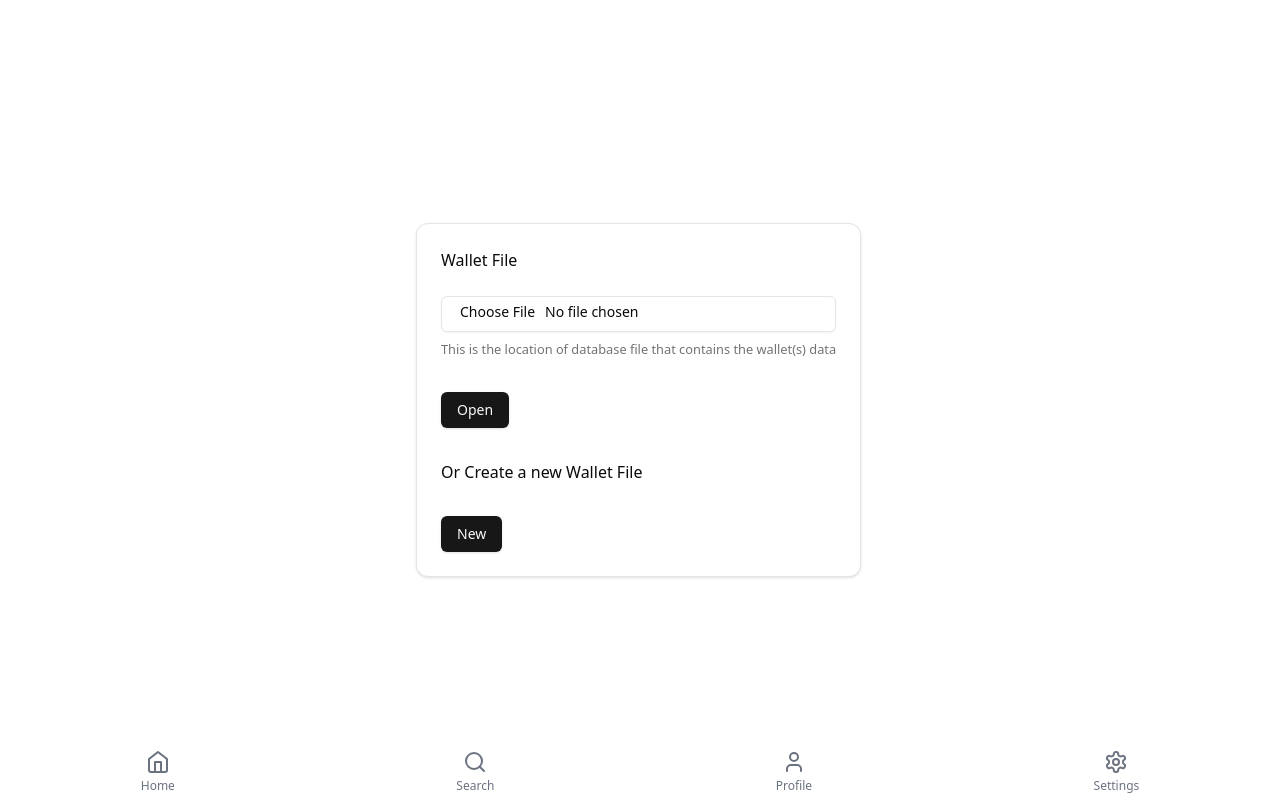
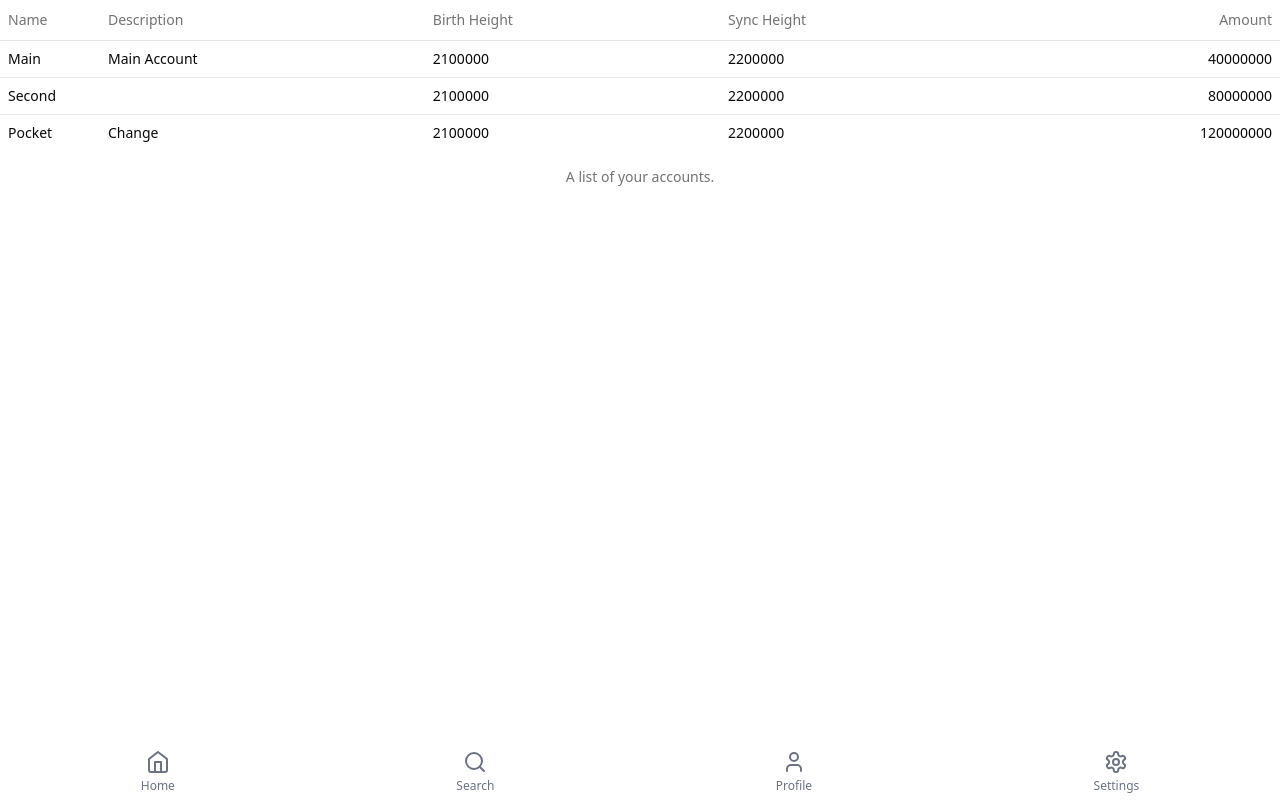
Before and after one commit to hhanh00/zkool-app, a React (Vite) app: page / in a window 1280 px wide. Built offline with nearby package versions, Linux system fonts and the light colour scheme.

Commit message:
feat: account list (#5)

```diff
--- /dev/null
+++ b/src/components/ui/table.tsx
@@ -0,0 +1,120 @@
+import * as React from "react"
+
+import { cn } from "@/lib/utils"
+
+const Table = React.forwardRef<
+  HTMLTableElement,
+  React.HTMLAttributes<HTMLTableElement>
+>(({ className, ...props }, ref) => (
+  <div className="relative w-full overflow-auto">
+    <table
+      ref={ref}
+      className={cn("w-full caption-bottom text-sm", className)}
+      {...props}
+    />
+  </div>
+))
+Table.displayName = "Table"
+
+const TableHeader = React.forwardRef<
+  HTMLTableSectionElement,
+  React.HTMLAttributes<HTMLTableSectionElement>
+>(({ className, ...props }, ref) => (
+  <thead ref={ref} className={cn("[&_tr]:border-b", className)} {...props} />
+))
+TableHeader.displayName = "TableHeader"
+
+const TableBody = React.forwardRef<
+  HTMLTableSectionElement,
+  React.HTMLAttributes<HTMLTableSectionElement>
+>(({ className, ...props }, ref) => (
+  <tbody
+    ref={ref}
+    className={cn("[&_tr:last-child]:border-0", className)}
+    {...props}
+  />
+))
+TableBody.displayName = "TableBody"
+
+const TableFooter = React.forwardRef<
+  HTMLTableSectionElement,
+  React.HTMLAttributes<HTMLTableSectionElement>
+>(({ className, ...props }, ref) => (
+  <tfoot
+    ref={ref}
+    className={cn(
+      "border-t bg-muted/50 font-medium [&>tr]:last:border-b-0",
+      className
+    )}
+    {...props}
+  />
+))
+TableFooter.displayName = "TableFooter"
+
+const TableRow = React.forwardRef<
+  HTMLTableRowElement,
+  React.HTMLAttributes<HTMLTableRowElement>
+>(({ className, ...props }, ref) => (
+  <tr
+    ref={ref}
+    className={cn(
+      "border-b transition-colors hover:bg-muted/50 data-[state=selected]:bg-muted",
+      className
+    )}
+    {...props}
+  />
+))
+TableRow.displayName = "TableRow"
+
+const TableHead = React.forwardRef<
+  HTMLTableCellElement,
+  React.ThHTMLAttributes<HTMLTableCellElement>
+>(({ className, ...props }, ref) => (
+  <th
+    ref={ref}
+    className={cn(
+      "h-10 px-2 text-left align-middle font-medium text-muted-foreground [&:has([role=checkbox])]:pr-0 [&>[role=checkbox]]:translate-y-[2px]",
+      className
+    )}
+    {...props}
+  />
+))
+TableHead.displayName = "TableHead"
+
+const TableCell = React.forwardRef<
+  HTMLTableCellElement,
+  React.TdHTMLAttributes<HTMLTableCellElement>
+>(({ className, ...props }, ref) => (
+  <td
+    ref={ref}
+    className={cn(
+      "p-2 align-middle [&:has([role=checkbox])]:pr-0 [&>[role=checkbox]]:translate-y-[2px]",
+      className
+    )}
+    {...props}
+  />
+))
+TableCell.displayName = "TableCell"
+
+const TableCaption = React.forwardRef<
+  HTMLTableCaptionElement,
+  React.HTMLAttributes<HTMLTableCaptionElement>
+>(({ className, ...props }, ref) => (
+  <caption
+    ref={ref}
+    className={cn("mt-4 text-sm text-muted-foreground", className)}
+    {...props}
+  />
+))
+TableCaption.displayName = "TableCaption"
+
+export {
+  Table,
+  TableHeader,
+  TableBody,
+  TableFooter,
+  TableHead,
+  TableRow,
+  TableCell,
+  TableCaption,
+}
--- a/src/main.tsx
+++ b/src/main.tsx
@@ -5,7 +5,7 @@
 import { Route, BrowserRouter, Routes } from 'react-router-dom'
 import BottomBar from './components/ui/bottom_nav.tsx'
 import { Open } from './routes/Open.tsx'
-import { FileForm } from './routes/File.tsx'
+import { AccountList } from './routes/AccountManager.tsx'
 
 createRoot(document.getElementById('root')!).render(
   <StrictMode>
@@ -13,7 +13,7 @@
       <App />
       <BottomBar />
       <Routes>
-      <Route path="/" element={<FileForm />} />
+      <Route path="/" element={<AccountList />} />
       <Route path="/open" element={<Open />} />
       </Routes>
     </BrowserRouter>
--- /dev/null
+++ b/src/mock_data.ts
@@ -0,0 +1,34 @@
+import { Account } from "./types";
+
+export const mock_accounts: Account[] = [
+  {
+    id: 1,
+    name: "Main",
+    icon: "data",
+    order: 3,
+    description: "Main Account",
+    balance: 40000000,
+    birth: 2100000,
+    height: 2200000,
+  },
+  {
+    id: 2,
+    name: "Second",
+    icon: "data",
+    order: 1,
+    description: "",
+    balance: 80000000,
+    birth: 2100000,
+    height: 2200000,
+  },
+  {
+    id: 3,
+    name: "Pocket",
+    icon: "data",
+    order: 2,
+    description: "Change",
+    balance: 120000000,
+    birth: 2100000,
+    height: 2200000,
+  },
+]
--- /dev/null
+++ b/src/routes/AccountManager.tsx
@@ -0,0 +1,30 @@
+import { Table, TableBody, TableCaption, TableCell, TableHead, TableHeader, TableRow } from "@/components/ui/table"
+import { mock_accounts } from "@/mock_data"
+
+export const AccountList: React.FC<{}> = () => {
+  return <div>
+    <Table>
+    <TableCaption>A list of your accounts.</TableCaption>
+      <TableHeader>
+        <TableRow>
+          <TableHead className="w-[100px]">Name</TableHead>
+          <TableHead className="hidden sm:table-cell">Description</TableHead>
+          <TableHead className="hidden sm:table-cell">Birth Height</TableHead>
+          <TableHead className="hidden sm:table-cell">Sync Height</TableHead>
+          <TableHead className="text-right">Amount</TableHead>
+        </TableRow>
+      </TableHeader>
+      <TableBody>
+        {mock_accounts.map((acount) => (
+          <TableRow key={acount.id}>
+            <TableCell className="font-medium">{acount.name}</TableCell>
+            <TableCell className="hidden sm:table-cell">{acount.description}</TableCell>
+            <TableCell className="hidden sm:table-cell">{acount.birth}</TableCell>
+            <TableCell className="hidden sm:table-cell">{acount.height}</TableCell>
+            <TableCell className="text-right">{acount.balance}</TableCell>
+          </TableRow>
+        ))}
+      </TableBody>
+    </Table>
+  </div>
+}
```
Also changed, not shown: src/types.d.ts (added, +10 -0 lines).
